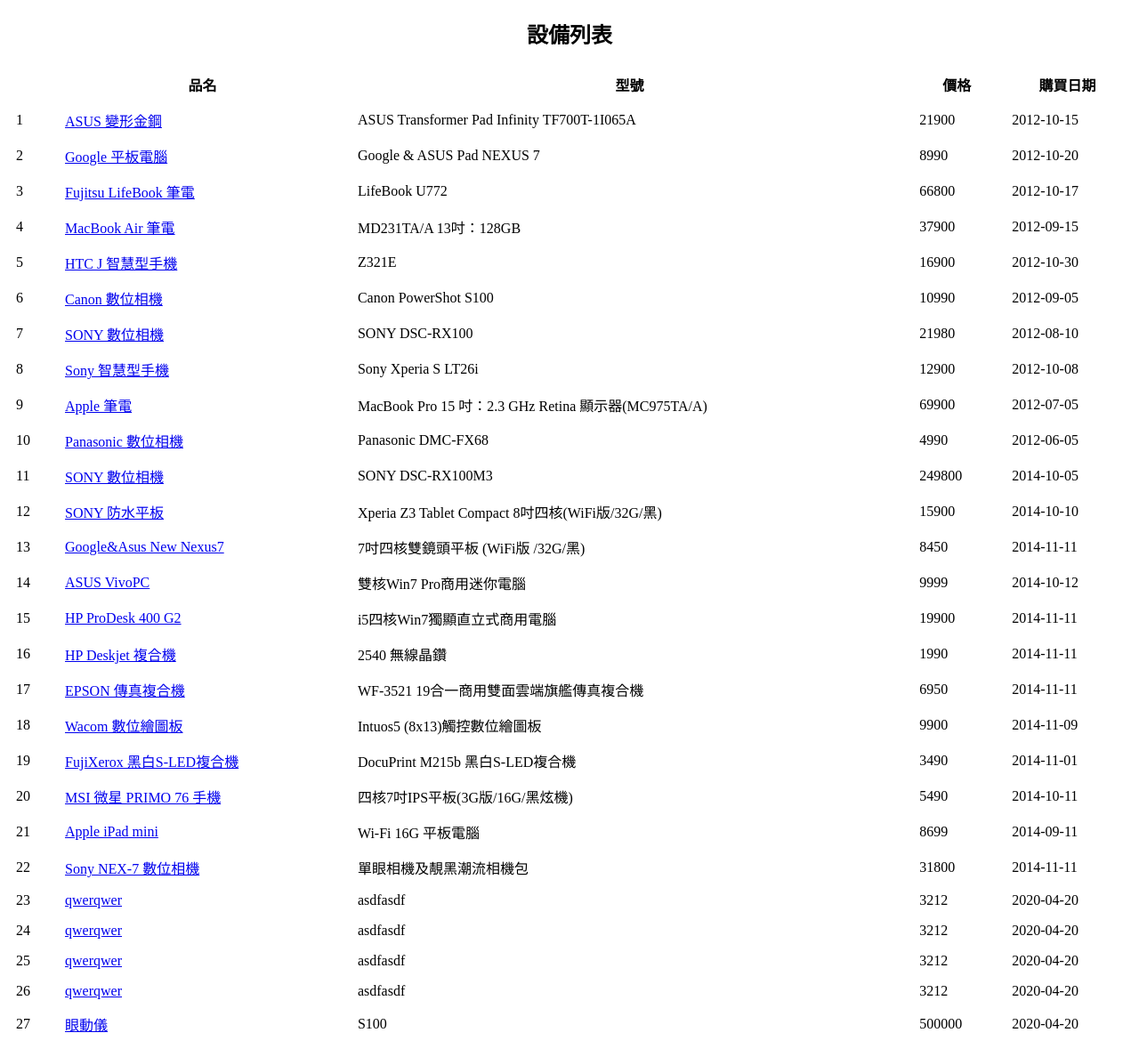
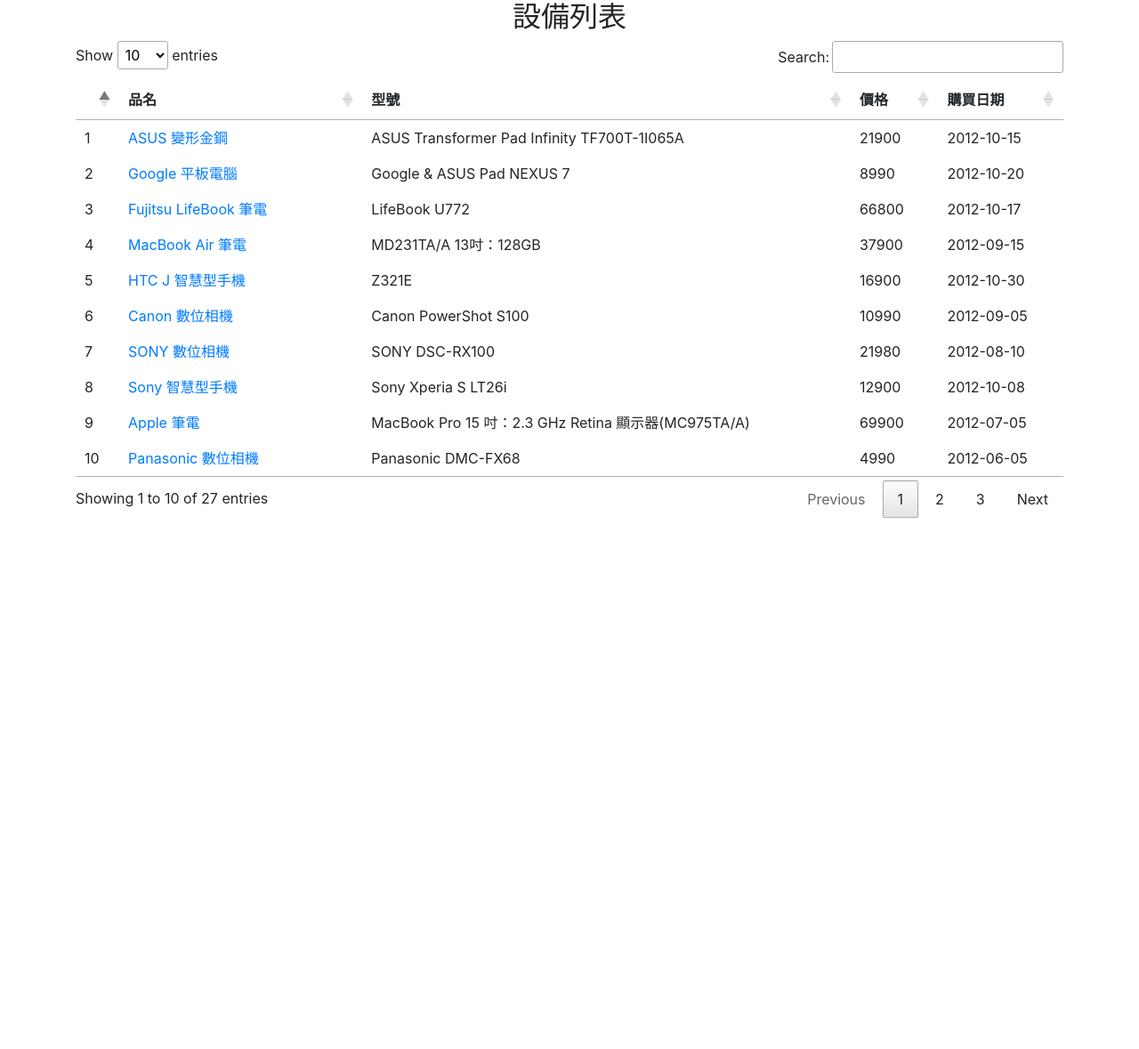
Before and after one commit to 0jane/2020_ud2web, a PHP site: page /device_list_static.html in a window 1280 px wide. Shown: the whole page at 89% size. After the commit the page ends 582 px from the top, so only its background shows below. Run offline with PHP 8.4, Linux system fonts and the light colour scheme; some libraries are stand-ins or nearby versions.

Commit message:
add data table

```diff
--- a/device_list.php
+++ b/device_list.php
@@ -51,15 +51,18 @@ try {
           echo "<a href='test_logindb.php?from=".$_SERVER['PHP_SELF']."'>登入</a>";
         }
         echo "<table class=\"table table-hover\" id=\"myData\">";
+        echo "<thead>";
         echo "<tr><th>&nbsp;</th>";
         echo "<th>品名</th>";
         echo "<th>型號</th>";
         echo "<th>價格</th>";
         echo "<th>購買日期</th>";
         if ($ulogin) {
-        echo "<th><a href=\"device_add.php\">新增資料</a></th>";
+          echo "<th><a href=\"device_add.php\">新增資料</a></th>";
         }
         echo "</tr>";
+        echo "</thead>";
+        echo "<tbody>";
 
         $i=0;
         while ($row = $stmt->fetch(PDO::FETCH_ASSOC) )  {
@@ -86,6 +89,7 @@ try {
 
           echo "</tr>";
         }
+        echo "</tbody>";
         echo "</table>";
 
       } catch(PDOException $e) {
--- a/device_list_static.html
+++ b/device_list_static.html
@@ -1,26 +1,25 @@
-<!doctype html>
-<html lang="en">
-
+<!DOCTYPE html>
+<!--[if lt IE 7]>      <html class="no-js lt-ie9 lt-ie8 lt-ie7"> <![endif]-->
+<!--[if IE 7]>         <html class="no-js lt-ie9 lt-ie8"> <![endif]-->
+<!--[if IE 8]>         <html class="no-js lt-ie9"> <![endif]-->
+<!--[if gt IE 8]><!-->
+<html class="no-js">
+<!--<![endif]-->
 <head>
     <title>設備列表</title>
     <!-- Required meta tags -->
     <meta charset="utf-8">
-    <meta name="viewport" content="width=device-width, initial-scale=1, shrink-to-fit=no">
+    <meta name="viewport" content="width=device-width, initial-scale=1">
+    <link rel="stylesheet" href="https://stackpath.bootstrapcdn.com/bootstrap/4.4.1/css/bootstrap.min.css" integrity="sha384-Vkoo8x4CGsO3+Hhxv8T/Q5PaXtkKtu6ug5TOeNV6gBiFeWPGFN9MuhOf23Q9Ifjh" crossorigin="anonymous">
+    <link rel="stylesheet" href="node_modules/datatables.net-dt/css/jquery.dataTables.min.css">
 
-    <link rel="stylesheet" href="./node_modules/datatables.net-dt/css/jquery.dataTables.min.css">
-    <link rel="stylesheet" href="//cdn.datatables.net/1.10.20/css/jquery.dataTables.min.css">
-
-
-    <script src="https://cdnjs.cloudflare.com/ajax/libs/jquery/3.5.1/jquery.min.js"
-        integrity="sha256-9/aliU8dGd2tb6OSsuzixeV4y/faTqgFtohetphbbj0=" crossorigin="anonymous"></script>
-    <script src="./node_modules/datatables.net/js/jquery.dataTables.min.js"></script>
-    <script src="//cdn.datatables.net/1.10.20/js/jquery.dataTables.min.js"></script>
 </head>
 
 <body>
     <div class="container">
         <h2 style="text-align:center;">設備列表</h2>
         <table id="myTable">
+            <thead>
             <tr>
                 <th>&nbsp;</th>
                 <th>品名</th>
@@ -28,6 +27,8 @@
                 <th>價格</th>
                 <th>購買日期</th>
             </tr>
+        </thead>
+        <tbody>
             <tr>
                 <td>1</td>
                 <td><a href="device_show.php?id=1">ASUS 變形金鋼</a></td>
@@ -217,8 +218,17 @@
                 <td>500000</td>
                 <td>2020-04-20</td>
             </tr>
+        </tbody>
         </table>
     </div>
+
+    <script src="https://code.jquery.com/jquery-3.5.1.min.js"></script>
+
+    <script src="https://cdn.jsdelivr.net/npm/popper.js@1.16.0/dist/umd/popper.min.js" integrity="sha384-Q6E9RHvbIyZFJoft+2mJbHaEWldlvI9IOYy5n3zV9zzTtmI3UksdQRVvoxMfooAo" crossorigin="anonymous"></script>
+
+    <script src="https://stackpath.bootstrapcdn.com/bootstrap/4.4.1/js/bootstrap.min.js" integrity="sha384-wfSDF2E50Y2D1uUdj0O3uMBJnjuUD4Ih7YwaYd1iqfktj0Uod8GCExl3Og8ifwB6" crossorigin="anonymous"></script>
+
+    <script src="node_modules/datatables.net/js/jquery.dataTables.min.js"></script>
 
 
     <script>
@@ -227,6 +237,7 @@
         } );
     </script>
 
+
 </body>
 
 </html>
```
Also changed, not shown: test_datatable.html (added, +41 -0 lines).
